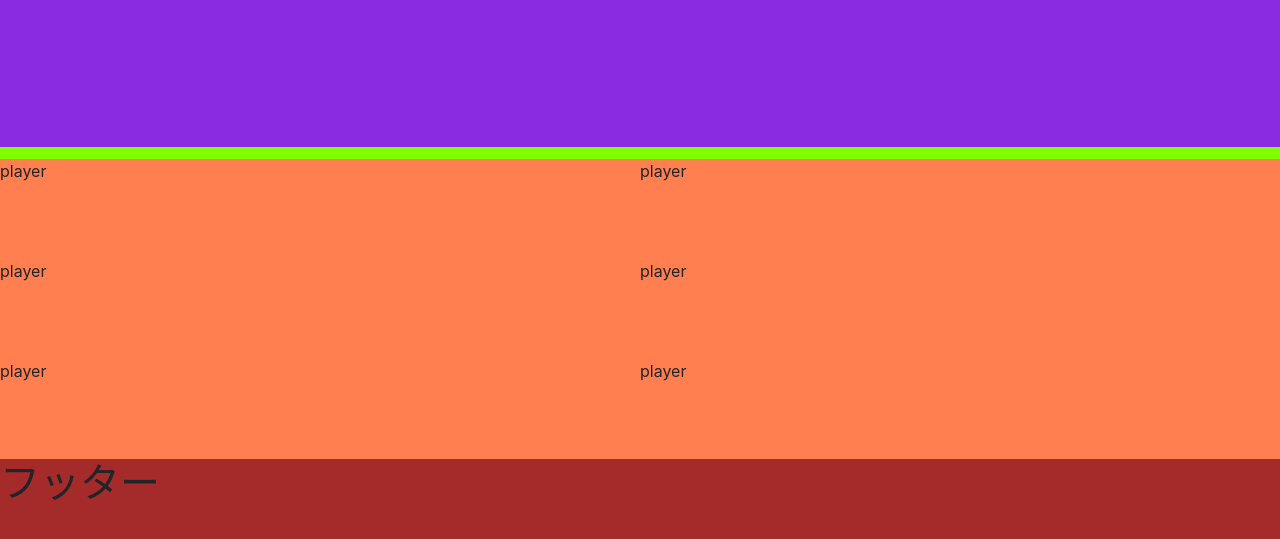
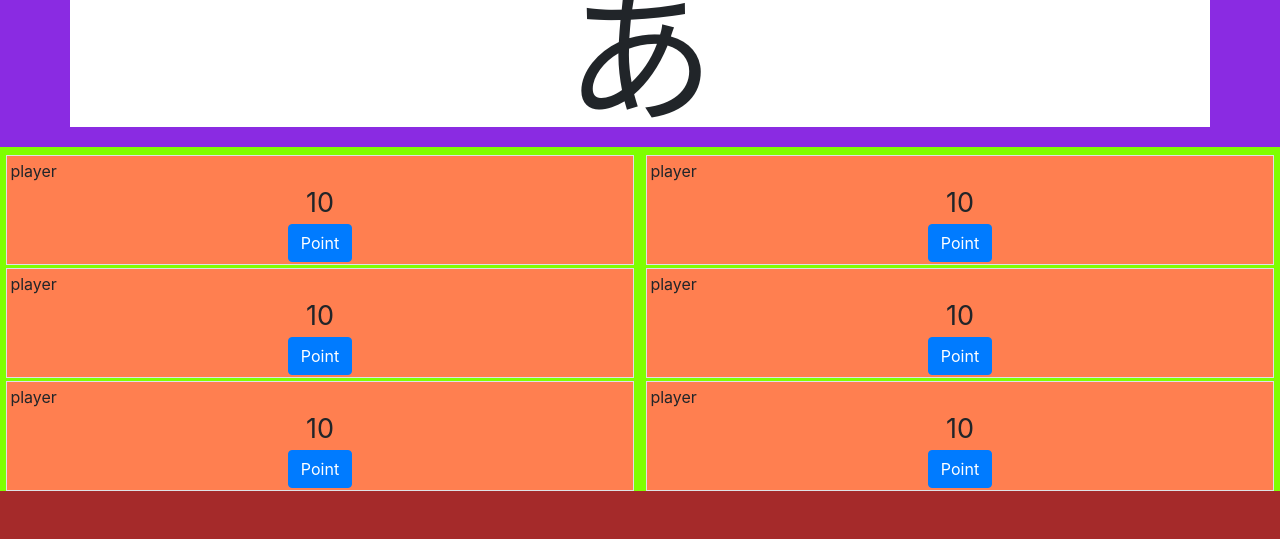
Before and after one commit to sumiship/wordQuiz, a plain HTML site: page index.html in a window 1280 px wide. Shown: the part 261-800 px from the top of the page. Drawn offline with nearby package versions, Linux system fonts and the light colour scheme.

Commit message:
modified layout

```diff
--- /dev/null
+++ b/css/main.css
@@ -0,0 +1,16 @@
+.player {
+  width: 49%;
+  background-color: coral;
+  height: 110px;
+  padding: 3px;
+  margin-top: 3px;
+}
+
+.player p {
+  margin-bottom: 0;
+}
+
+.point {
+  text-align: center;
+  font-size: 27px;
+}
--- a/index.html
+++ b/index.html
@@ -14,57 +14,83 @@
       integrity="sha384-GJzZqFGwb1QTTN6wy59ffF1BuGJpLSa9DkKMp0DgiMDm4iYMj70gZWKYbI706tWS"
       crossorigin="anonymous"
     />
-    <title>Hit and Blow</title>
+    <link rel="stylesheet" href="css/main.css" />
+    <title>Word Quiz</title>
     <!-- <link rel="stylesheet" href="css/styles.css" /> -->
     <link rel="icon" href="船2.png" />
   </head>
   <body>
     <header style="background-color: beige; height: 8vh">
-      <h1>ヘッダー</h1>
+      <h1 class="text-center pt-3">早答え言葉ゲーム</h1>
     </header>
     <main style="background-color: blueviolet">
       <div class="container" style="height: 43vh">
         <div class="row pt-4">
-          <div class="col-12 bg-white text-center" style="height: 100px">
-            学校にあるもの
+          <div class="col-12 bg-white pt-3 text-center" style="height: 100px">
+            <p style="font-size: 8vw">学校にあるもの</p>
           </div>
         </div>
-        <div class="row">
-          <p class="text-center" style="font-size: 30px">あ</p>
+        <div class="row text-center" style="height: 400px">
+          <div class="col-12 bg-white pt-3 text-center" style="height: 200px">
+            <p style="font-size: 150px">あ</p>
+          </div>
         </div>
       </div>
       <div
         style="
-          height: 39vh;
+          height: 43vh;
           background-color: chartreuse;
           display: flex;
           flex-wrap: wrap-reverse;
           align-content: flex-start;
+          justify-content: space-around;
         "
       >
-        <div style="width: 50%; background-color: coral; height: 100px">
-          player
+        <div class="border player">
+          <p class="name" style="margin-bottom: 0">player</p>
+          <p class="point">10</p>
+          <div style="text-align: center">
+            <button type="button" class="btn btn-primary">Point</button>
+          </div>
         </div>
-        <div style="width: 50%; background-color: coral; height: 100px">
-          player
+        <div class="border player">
+          <p class="name" style="margin-bottom: 0">player</p>
+          <p class="point">10</p>
+          <div style="text-align: center">
+            <button type="button" class="btn btn-primary">Point</button>
+          </div>
         </div>
-        <div style="width: 50%; background-color: coral; height: 100px">
-          player
+        <div class="border player">
+          <p class="name" style="margin-bottom: 0">player</p>
+          <p class="point">10</p>
+          <div style="text-align: center">
+            <button type="button" class="btn btn-primary">Point</button>
+          </div>
         </div>
-        <div style="width: 50%; background-color: coral; height: 100px">
-          player
+        <div class="border player">
+          <p class="name" style="margin-bottom: 0">player</p>
+          <p class="point">10</p>
+          <div style="text-align: center">
+            <button type="button" class="btn btn-primary">Point</button>
+          </div>
         </div>
-        <div style="width: 50%; background-color: coral; height: 100px">
-          player
+        <div class="border player">
+          <p class="name" style="margin-bottom: 0">player</p>
+          <p class="point">10</p>
+          <div style="text-align: center">
+            <button type="button" class="btn btn-primary">Point</button>
+          </div>
         </div>
-        <div style="width: 50%; background-color: coral; height: 100px">
-          player
+        <div class="border player">
+          <p class="name" style="margin-bottom: 0">player</p>
+          <p class="point">10</p>
+          <div style="text-align: center">
+            <button type="button" class="btn btn-primary">Point</button>
+          </div>
         </div>
       </div>
     </main>
-    <footer style="background-color: brown; height: 10vh">
-      <h1>フッター</h1>
-    </footer>
+    <footer style="background-color: brown; height: 6vh"></footer>
     <script
       src="https://code.jquery.com/jquery-3.3.1.slim.min.js"
       integrity="sha384-q8i/X+965DzO0rT7abK41JStQIAqVgRVzpbzo5smXKp4YfRvH+8abtTE1Pi6jizo"
```
